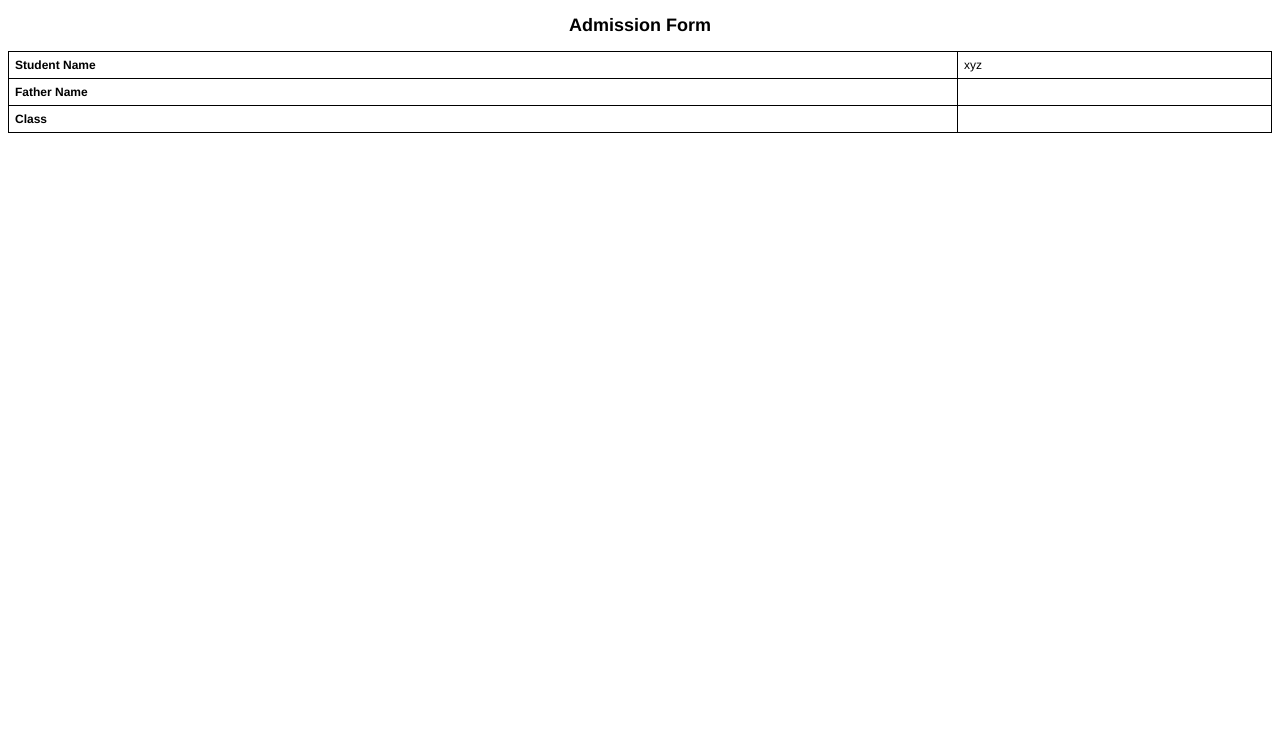
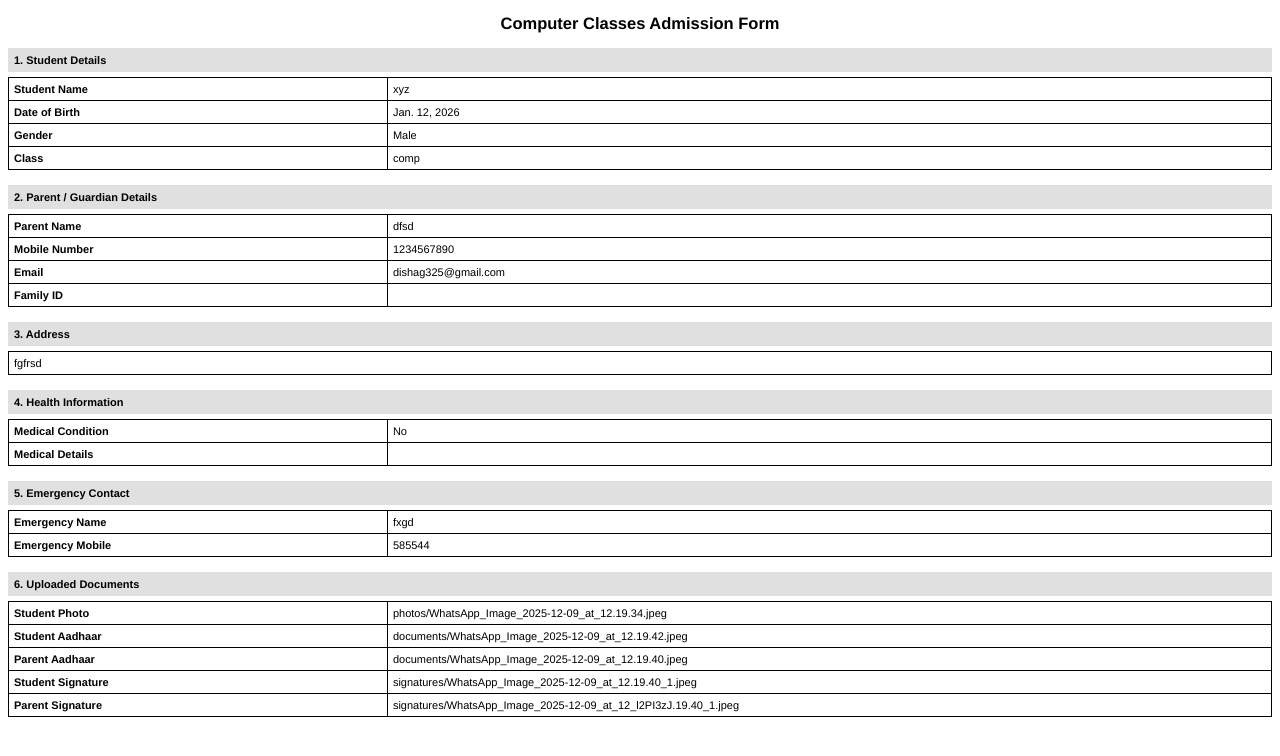
Before and after one commit to DSGroup325/admission_portal, a Django app: page /pdf/1/ in a window 1280 px wide. Shown: the top 756 px of the page. Run offline with Django 5.2, Linux system fonts and the light colour scheme; data comes from the database, SQL or seed files in the repository.

Commit message:
Completed full admission PDF layout

```diff
--- a/admissions/templates/admissions/pdf.html
+++ b/admissions/templates/admissions/pdf.html
@@ -6,39 +6,151 @@
     <style>
         body {
             font-family: Helvetica, Arial, sans-serif;
-            font-size: 12px;
+            font-size: 11px;
         }
         h2 {
             text-align: center;
         }
+        .section {
+            margin-top: 15px;
+        }
+        .section-title {
+            background: #e0e0e0;
+            padding: 6px;
+            font-weight: bold;
+        }
         table {
             width: 100%;
             border-collapse: collapse;
+            margin-top: 5px;
         }
         td {
             border: 1px solid #000;
-            padding: 6px;
+            padding: 5px;
+            vertical-align: top;
+        }
+        .label {
+            font-weight: bold;
+            width: 30%;
         }
     </style>
 </head>
 <body>
 
-<h2>Admission Form</h2>
+<h2>Computer Classes Admission Form</h2>
 
+<!-- Student Details -->
+<div class="section">
+    <div class="section-title">1. Student Details</div>
     <table>
         <tr>
-        <td><b>Student Name</b></td>
+            <td class="label">Student Name</td>
             <td>{{ admission.student_name }}</td>
         </tr>
         <tr>
-        <td><b>Father Name</b></td>
-        <td>{{ admission.father_name }}</td>
+            <td class="label">Date of Birth</td>
+            <td>{{ admission.dob }}</td>
         </tr>
         <tr>
-        <td><b>Class</b></td>
-        <td>{{ admission.student_class }}</td>
+            <td class="label">Gender</td>
+            <td>{{ admission.gender }}</td>
+        </tr>
+        <tr>
+            <td class="label">Class</td>
+            <td>{{ admission.class_name }}</td>
         </tr>
     </table>
+</div>
+
+<!-- Parent Details -->
+<div class="section">
+    <div class="section-title">2. Parent / Guardian Details</div>
+    <table>
+        <tr>
+            <td class="label">Parent Name</td>
+            <td>{{ admission.parent_name }}</td>
+        </tr>
+        <tr>
+            <td class="label">Mobile Number</td>
+            <td>{{ admission.mobile }}</td>
+        </tr>
+        <tr>
+            <td class="label">Email</td>
+            <td>{{ admission.email }}</td>
+        </tr>
+        <tr>
+            <td class="label">Family ID</td>
+            <td>{{ admission.family_id }}</td>
+        </tr>
+    </table>
+</div>
+
+<!-- Address -->
+<div class="section">
+    <div class="section-title">3. Address</div>
+    <table>
+        <tr>
+            <td>{{ admission.address }}</td>
+        </tr>
+    </table>
+</div>
+
+<!-- Health -->
+<div class="section">
+    <div class="section-title">4. Health Information</div>
+    <table>
+        <tr>
+            <td class="label">Medical Condition</td>
+            <td>{{ admission.medical_condition }}</td>
+        </tr>
+        <tr>
+            <td class="label">Medical Details</td>
+            <td>{{ admission.medical_details }}</td>
+        </tr>
+    </table>
+</div>
+
+<!-- Emergency -->
+<div class="section">
+    <div class="section-title">5. Emergency Contact</div>
+    <table>
+        <tr>
+            <td class="label">Emergency Name</td>
+            <td>{{ admission.emergency_name }}</td>
+        </tr>
+        <tr>
+            <td class="label">Emergency Mobile</td>
+            <td>{{ admission.emergency_mobile }}</td>
+        </tr>
+    </table>
+</div>
+
+<!-- Documents -->
+<div class="section">
+    <div class="section-title">6. Uploaded Documents</div>
+    <table>
+        <tr>
+            <td class="label">Student Photo</td>
+            <td>{{ admission.student_photo }}</td>
+        </tr>
+        <tr>
+            <td class="label">Student Aadhaar</td>
+            <td>{{ admission.student_aadhaar }}</td>
+        </tr>
+        <tr>
+            <td class="label">Parent Aadhaar</td>
+            <td>{{ admission.parent_aadhaar }}</td>
+        </tr>
+        <tr>
+            <td class="label">Student Signature</td>
+            <td>{{ admission.student_signature }}</td>
+        </tr>
+        <tr>
+            <td class="label">Parent Signature</td>
+            <td>{{ admission.parent_signature }}</td>
+        </tr>
+    </table>
+</div>
 
 </body>
 </html>
```
Lines whose indentation alone changed are shown as unchanged.
